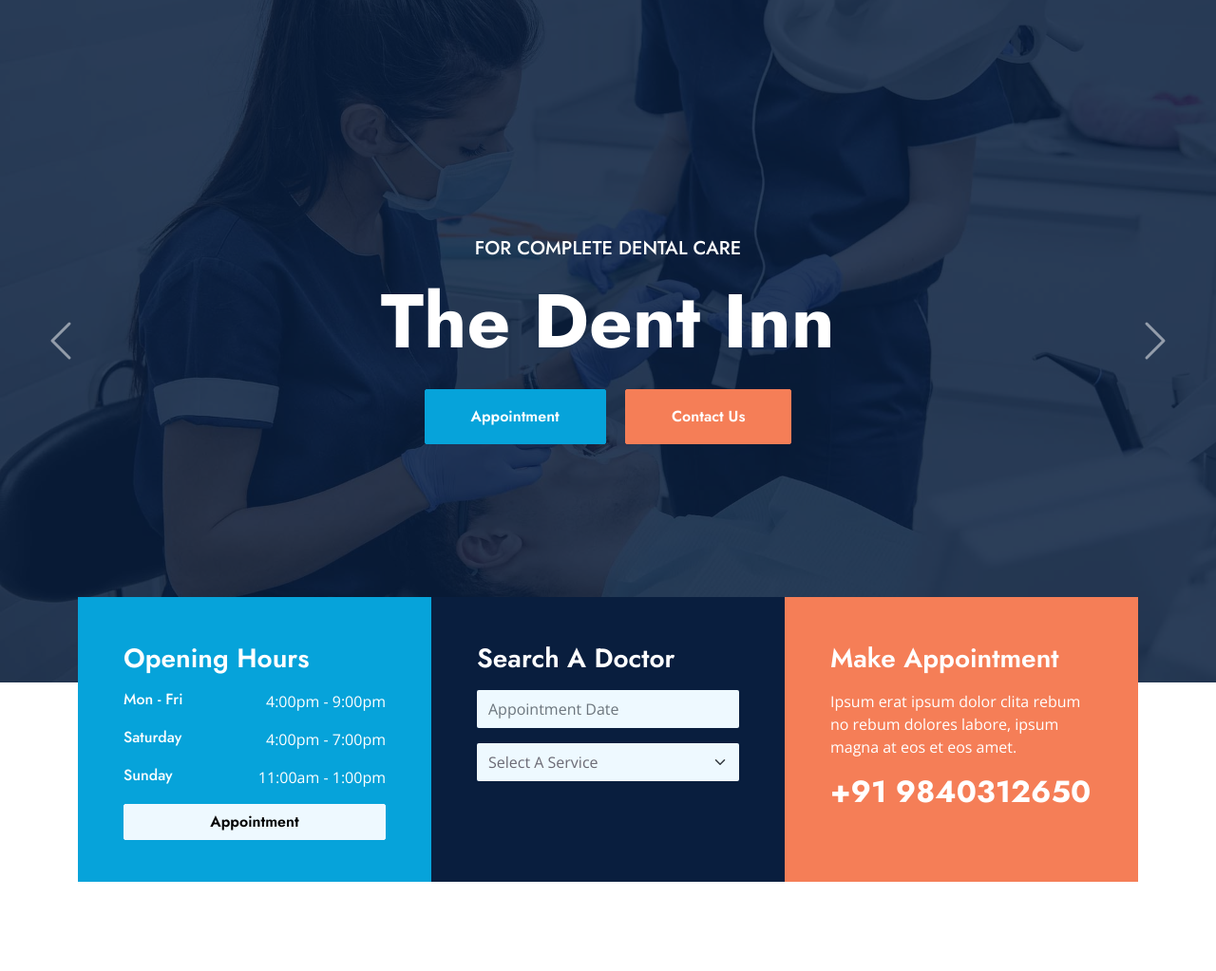
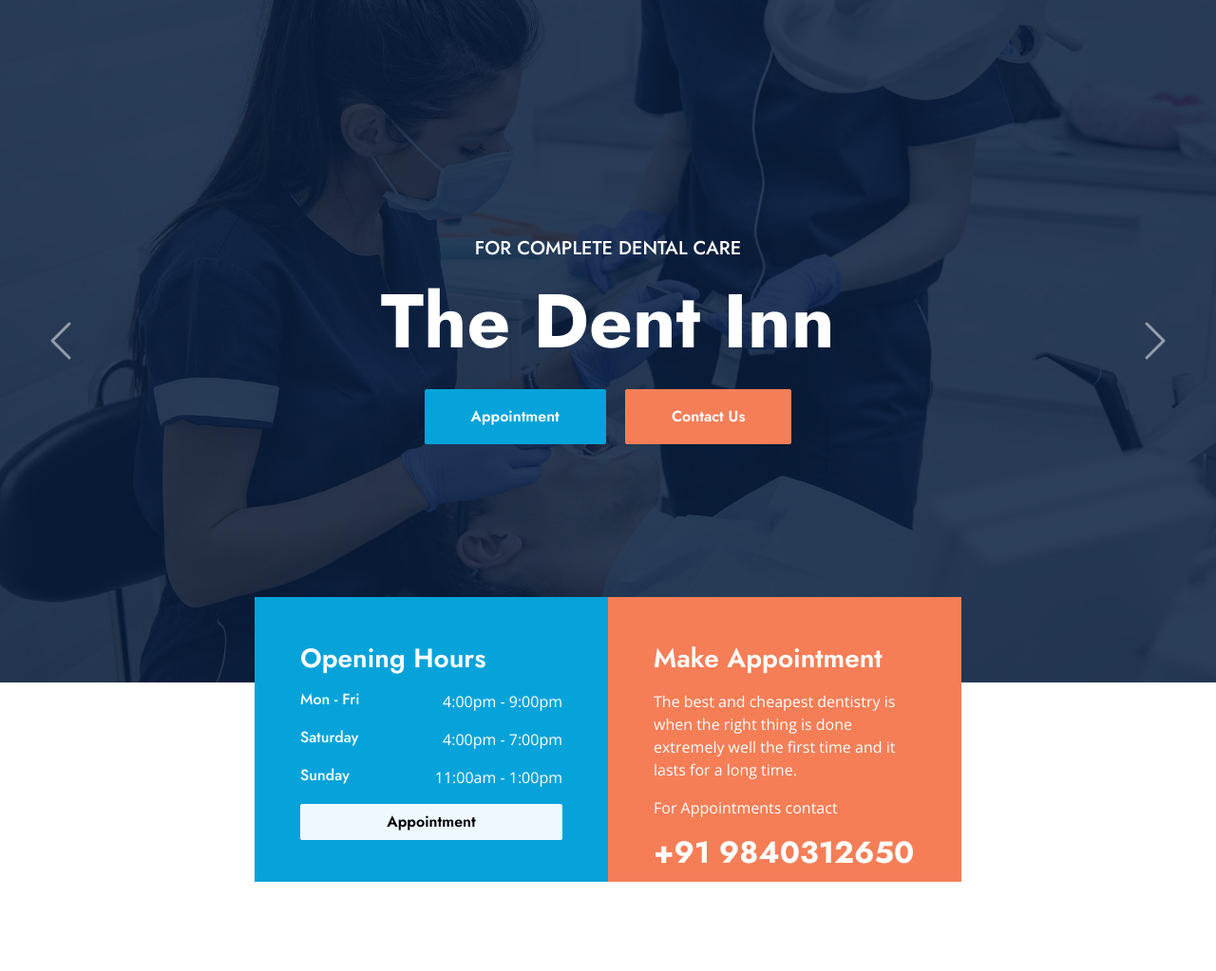
Before and after one commit to vimal-11/The_Dent_Inn, a Django app: page / in a window 1280 px wide. Shown: the part 138-1161 px from the top of the page at 95% size. Run offline with Django 4.2, Linux system fonts and the light colour scheme; parts of the project's set-up code (start-up, migrations or seed data) failed here and were passed over; some libraries are stand-ins or nearby versions.

Commit message:
banner and services change

```diff
--- a/home/templates/home.html
+++ b/home/templates/home.html
@@ -48,7 +48,7 @@
     <!-- Banner Start -->
     <div class="container-fluid banner mb-5">
         <div class="container">
-            <div class="row gx-0">
+            <div class="row gx-0 justify-content-center">
                 <div class="col-lg-4 wow zoomIn" data-wow-delay="0.1s">
                     <div class="bg-primary d-flex flex-column p-5" style="height: 300px;">
                         <h3 class="text-white mb-3">Opening Hours</h3>
@@ -68,10 +68,12 @@
                     </div>
                 </div>
 
-                <div class="col-lg-4 wow zoomIn" data-wow-delay="0.3s">
+                <!-- <div class="col-lg-4 wow zoomIn" data-wow-delay="0.3s">
                     <div class="bg-dark d-flex flex-column p-5" style="height: 300px;">
-                        <h3 class="text-white mb-3">Search A Doctor</h3>
+                        <h3 class="text-white mb-3">Doctor</h3>
                         <div class="date mb-3" id="date" data-target-input="nearest">
+                            <h5 class="text-white mb-3">Dr. Bharathi S</h5>
+                            <span>BDS</span>
                             <input type="text" class="form-control bg-light border-0 datetimepicker-input"
                                 placeholder="Appointment Date" data-target="#date" data-toggle="datetimepicker" style="height: 40px;">
                         </div>
@@ -81,21 +83,22 @@
                             <option value="2">Service 2</option>
                             <option value="3">Service 3</option>
                         </select>
-                        <!-- <a class="btn btn-light" href="{% url 'home:pricing' %}">See Price</a> -->
+                        <a class="btn btn-light" href="{% url 'home:pricing' %}">See Price</a>
                     </div>
-                </div>
+                </div> -->
 
                 <div class="col-lg-4 wow zoomIn" data-wow-delay="0.6s">
                     <div class="bg-secondary d-flex flex-column p-5" style="height: 300px;">
                         <h3 class="text-white mb-3">Make Appointment</h3>
-                        <p class="text-white">Ipsum erat ipsum dolor clita rebum no rebum dolores labore, ipsum magna at eos et eos amet.</p>
+                        <p class="text-white">The best and cheapest dentistry is when the right thing is done extremely well the first time and it lasts for a long time.</p>
+                        <p class="text-white">For Appointments contact</p>
                         <h2 class="text-white mb-0">+91 9840312650</h2>
                     </div>
                 </div>
             </div>
         </div>
     </div>
-    <!-- Banner Start -->
+    <!-- Banner end -->
 
 
     <!-- About Start -->
@@ -254,8 +257,8 @@
                 </div>
                 <div class="col-lg-5 service-item wow zoomIn" data-wow-delay="0.9s">
                     <div class="position-relative bg-primary rounded h-100 d-flex flex-column align-items-center justify-content-center text-center p-4">
-                        <h3 class="text-white mb-3">Make Appointment</h3>
-                        <p class="text-white mb-3">Clita ipsum magna kasd rebum at ipsum amet dolor justo dolor est magna stet eirmod</p>
+                        <h3 class="text-white mb-3">Dental Hygien</h3>
+                        <p class="text-white mb-3">Dental hygienist – sweet enough to make you smile, skilled enough to protect it!</p>
                         <h2 class="text-white mb-0">+91 9840312650</h2>
                     </div>
                 </div>
--- a/home/templates/service.html
+++ b/home/templates/service.html
@@ -75,8 +75,8 @@
                 </div>
                 <div class="col-lg-5 service-item wow zoomIn" data-wow-delay="0.9s">
                     <div class="position-relative bg-primary rounded h-100 d-flex flex-column align-items-center justify-content-center text-center p-4">
-                        <h3 class="text-white mb-3">Make Appointment</h3>
-                        <p class="text-white mb-3">Clita ipsum magna kasd rebum at ipsum amet dolor justo dolor est magna stet eirmod</p>
+                        <h3 class="text-white mb-3">Dental Hygien</h3>
+                        <p class="text-white mb-3">Dental hygienist – sweet enough to make you smile, skilled enough to protect it!</p>
                         <h2 class="text-white mb-0">+91 9840312650</h2>
                     </div>
                 </div>
```
